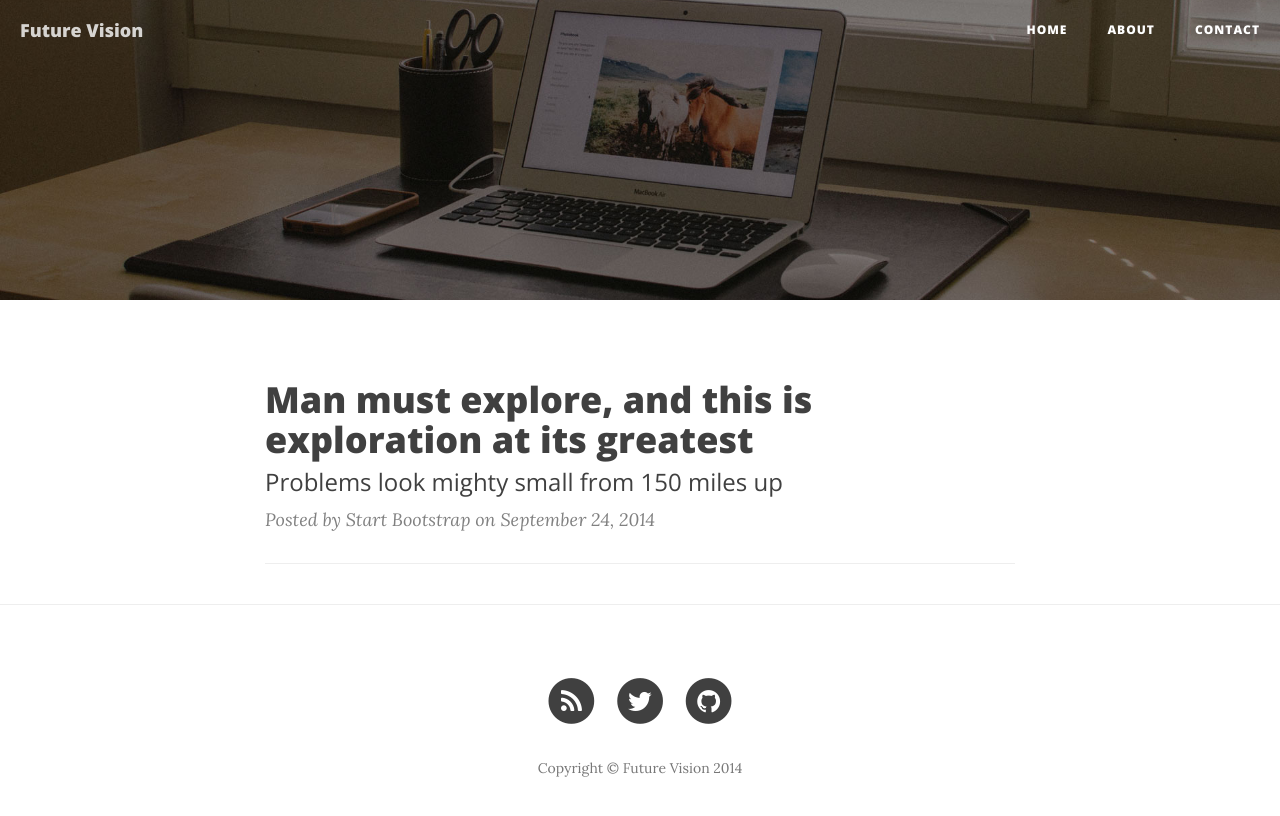
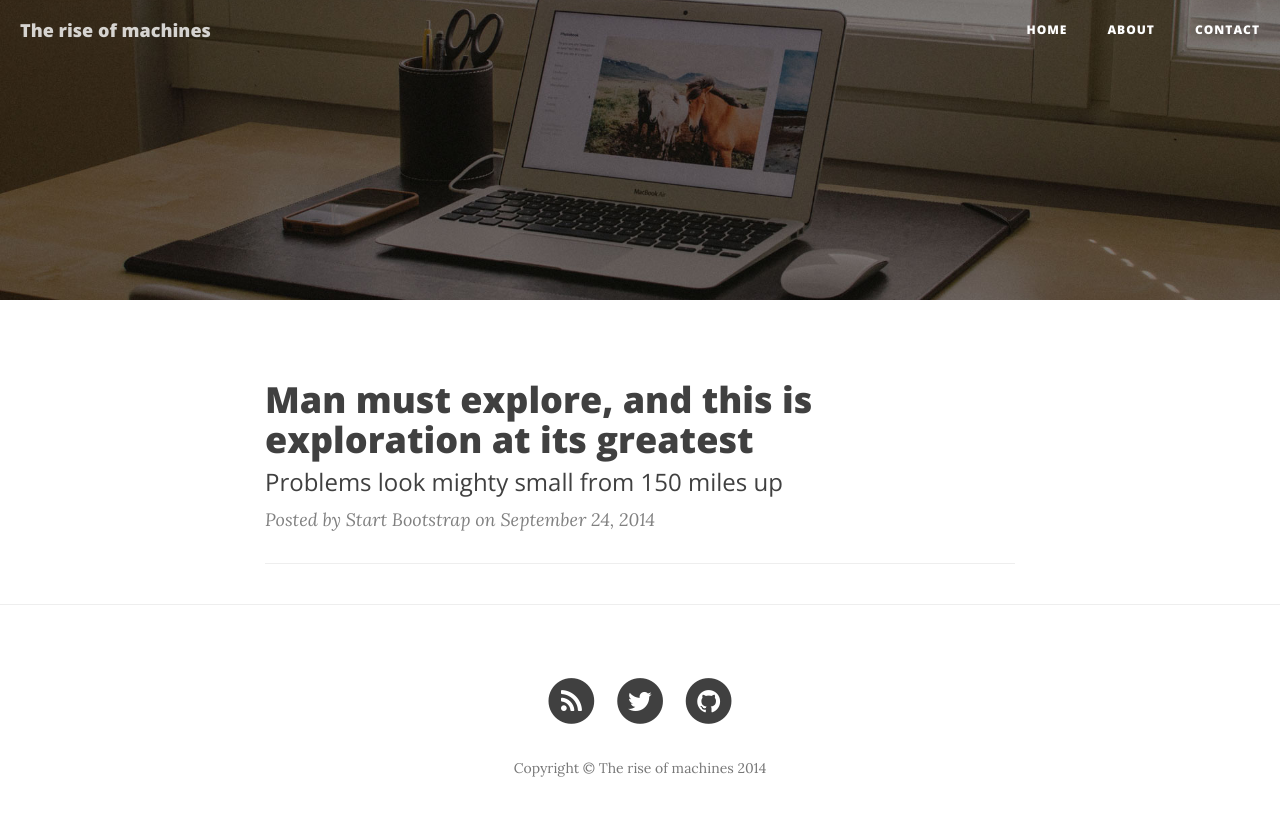
Before and after one commit to mravinale/mravinale.github.io, a Jekyll site: the page built from index.html, in a window 1280 px wide. Shown: the top 816 px of the page. Built offline with Jekyll 4.4.1, drawn with Linux system fonts in a browser that asks for light colours; nearby versions of some CDN libraries; the list of posts is cut into pages by our own code.

Commit message:
Updated _config.yml

```diff
--- a/_config.yml
+++ b/_config.yml
@@ -1,5 +1,5 @@
 # Site settings
-title: "Future Vision"
+title: "The rise of machines"
 subtitle:
 email: mravinale@gmail.com
 description:
```
